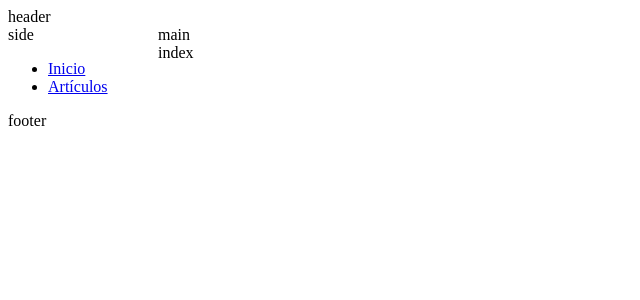
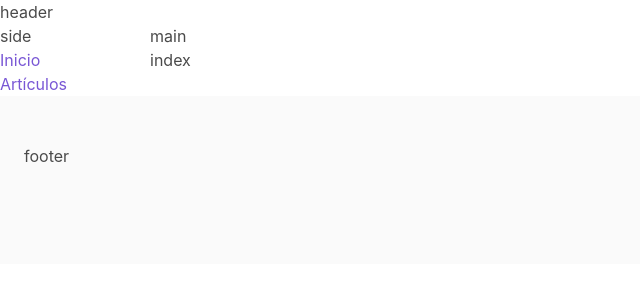
Before and after one commit to alexvkcr/shop, a Vue app in the folder shop/: page / in a window 1280 px wide. Shown: the top 300 px of the page, without its empty margins (0-640 px from the left). Built offline with nearby package versions, Linux system fonts and the light colour scheme.

Commit message:
Buefy and start of header

```diff
--- a/shop/package.json
+++ b/shop/package.json
@@ -8,6 +8,7 @@
     "lint": "vue-cli-service lint"
   },
   "dependencies": {
+    "buefy": "^0.7.10",
     "core-js": "^2.6.5",
     "vue": "^2.6.10",
     "vue-router": "^3.0.7"
--- a/shop/public/index.html
+++ b/shop/public/index.html
@@ -5,6 +5,7 @@
     <meta http-equiv="X-UA-Compatible" content="IE=edge">
     <meta name="viewport" content="width=device-width,initial-scale=1.0">
     <link rel="icon" href="<%= BASE_URL %>favicon.ico">
+    <link rel="stylesheet" href="https://cdn.materialdesignicons.com/2.5.94/css/materialdesignicons.min.css">
     <title>shop</title>
   </head>
   <body>
--- a/shop/src/App.vue
+++ b/shop/src/App.vue
@@ -1,6 +1,6 @@
 <template>
   <div id="app">
-    <div class="header">header</div>
+    <app-header class="header"></app-header>
     <aside class="sidebar">side
       <ul>
         <li><router-link to="/">Inicio</router-link></li>
@@ -15,21 +15,31 @@
 
 <script>
 
+import AppHeader from './components/AppHeader.vue'
+
 export default {
   name: 'app',
+  components: {
+    AppHeader
+  }
 }
 </script>
 
 <style>
 #app {
+  position: absolute;
+  left: 0;
+  top: 0;
+
   display: grid; /*son bloques, con inline-grid es un grid que no pega saltos de linea*/
-  grid-template-columns: 150px 100%;
+  grid-template-columns: 100%;
   grid-template-areas:
-    "header header"
-    "sidebar main"
-    "footer footer";
+    "header"
+    "main"
+    "footer";
 }
 .header{
+  width: 100vw;
   grid-area: header;
 }
 .sidebar{
@@ -41,4 +51,13 @@ export default {
 .footer{
   grid-area: footer;
 }
+@media screen and (min-width: 490px) {
+  #app {
+    grid-template-columns: 150px 100%;
+    grid-template-areas:
+      "header header"
+      "sidebar main"
+      "footer footer";
+  }
+}
 </style>
--- /dev/null
+++ b/shop/src/components/AppHeader.vue
@@ -0,0 +1,36 @@
+<template>
+  <div id="AppHeader">
+      <div class="icon-container">
+      <b-icon     class="lateral-icon"
+                icon="view-headline"
+                size="is-medium">
+            </b-icon></div>
+
+    header
+  </div>
+</template>
+
+<script>
+
+
+export default {
+  name: 'AppHeader'
+}
+</script>
+
+<style>
+#AppHeader {
+}
+.icon-container{
+  display: none;
+}
+.lateral-icon{
+  margin: 1vh 1vw;
+}
+
+@media screen and (max-width: 490px) {
+  .icon-container{
+    display: unset;
+  }
+}
+</style>
--- a/shop/src/main.js
+++ b/shop/src/main.js
@@ -2,6 +2,8 @@
 import Vue from 'vue'
 import App from './App.vue'
 import VueRouter from 'vue-router'
+import Buefy from 'buefy';
+import 'buefy/dist/buefy.css';
 
 
 import Index from './components/Index.vue'
@@ -9,6 +11,7 @@ import Items from './components/Items.vue'
 
 Vue.config.productionTip = false
 Vue.use(VueRouter)
+Vue.use(Buefy)
 
 const routes = [
   { path: '/', component: Index },
```
Also changed, not shown: 1 other file (tests, documents, lock files or other folders).
